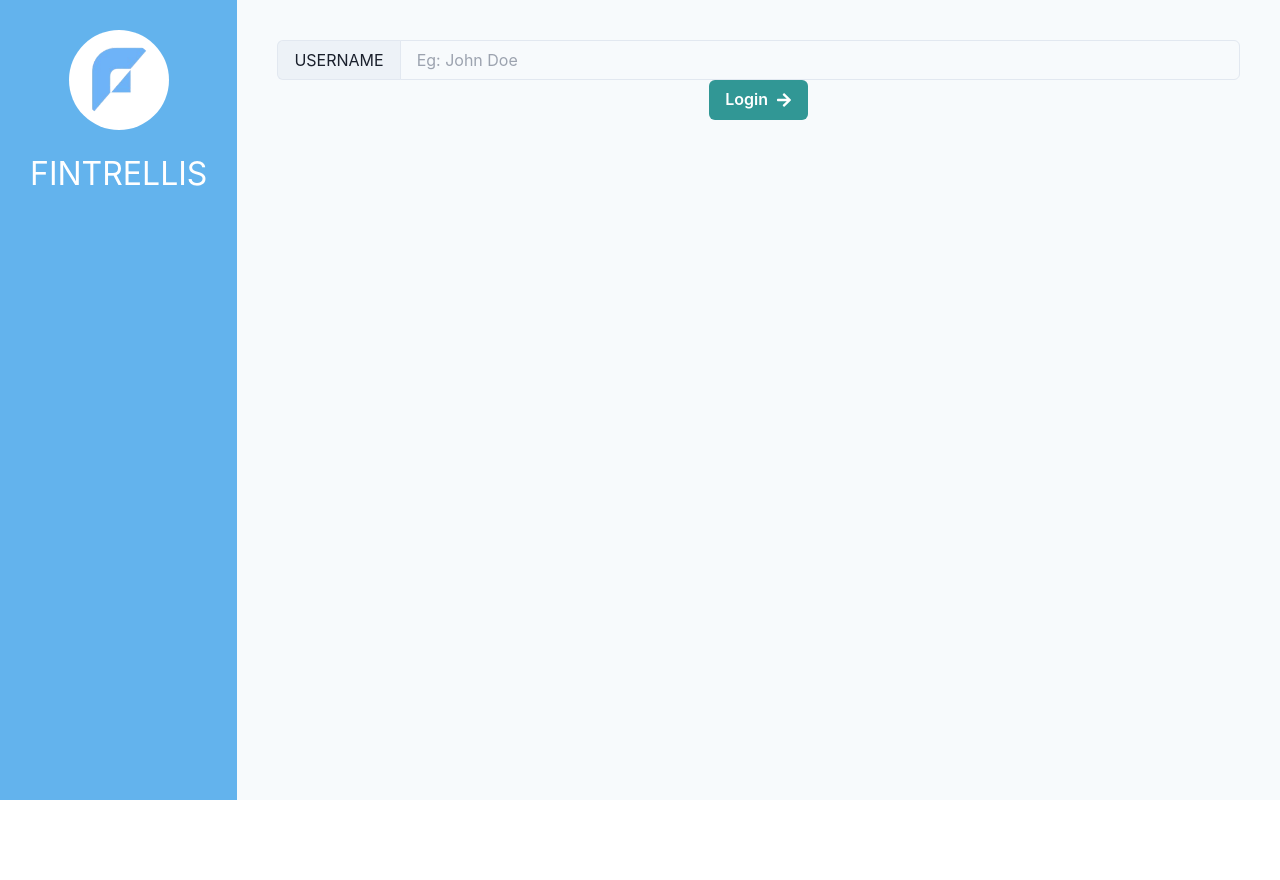
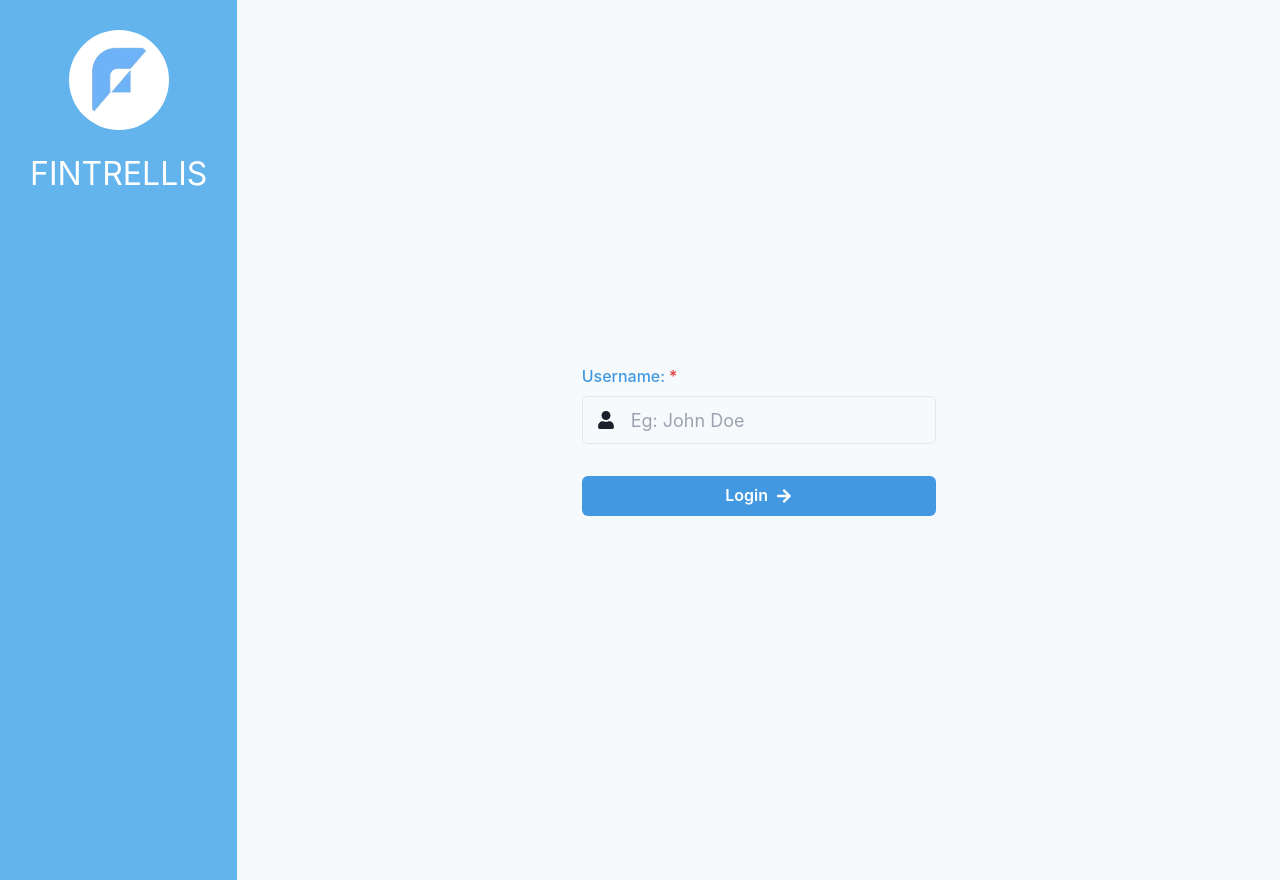
Before and after one commit to githiomi/Fintrellis-Blog-Post-Manager, a React (Vite) app: page /auth in a window 1280 px wide. Before the commit the page ends 800 px from the top, so only its background shows below. Built offline with nearby package versions, Linux system fonts and the light colour scheme.

Commit message:
feat: completed mock authentication functionality

```diff
--- a/src/App.tsx
+++ b/src/App.tsx
@@ -2,7 +2,7 @@ import { Route, createBrowserRouter, createRoutesFromElements, RouterProvider }
 import HomePage from './pages/HomePage';
 import MainLayout from './layouts/RootLayout';
 import AboutPage from './pages/AboutPage';
-import LoginPage from './pages/LoginPage';
+import LoginPage, { createAction } from './pages/LoginPage';
 import PostPage from './pages/PostPage';
 import { allBlogPostLoader, singleBlogPostLoader } from './services/postsLoader';
 import AuthLayout from './layouts/AuthLayout';
@@ -14,7 +14,7 @@ const appRouter = createBrowserRouter(
     <Route>
 
       <Route path='/' element={<MainLayout />}>
-        <Route index element={<HomePage />} loader={allBlogPostLoader} />
+        <Route path='/posts' element={<HomePage />} loader={allBlogPostLoader} action={createAction} />
         <Route path='/posts/:id' element={<PostPage />} loader={singleBlogPostLoader} />
         <Route path='/about' element={<AboutPage />} />
         <Route path='*' element={<ErrorPage />} />
--- a/src/components/header.tsx
+++ b/src/components/header.tsx
@@ -1,11 +1,14 @@
 import { Avatar, Button, Flex, Spacer, Text } from "@chakra-ui/react";
 import { FaArrowRight } from 'react-icons/fa'
-import { Link } from "react-router-dom";
+import { Link, redirect } from "react-router-dom";
 
-const HeaderComponent = () => {
+interface HeaderProps {
+   username: string
+}
+
+const HeaderComponent = ({ username }: HeaderProps) => {
 
    const profile_picture = "/profile_picture.png"
-   const username = "Daniel Githiomi"
 
    return (
 
@@ -19,14 +22,14 @@ const HeaderComponent = () => {
 
             {/* <FaSun className="text-blue-300 text-3xl hover:text-blue-400 cursor-pointer duration-200 ease-in-out hover:ease-in mx-10" /> */}
 
-            <Flex alignItems='center' gap='1rem'>
+            <Flex alignItems='center' gap='1rem' className="hover:scale-[1.02] duration-300 cursor-pointer">
                <Avatar name={username} src={profile_picture} bg={'blue.300'} />
 
                <Text className="uppercase font-semibold" >{username}</Text>
             </Flex>
 
             <Link to={'/auth'}>
-               <Button variant={'outline'} colorScheme="blue" mx={5} rightIcon={<FaArrowRight />}>
+               <Button variant={'outline'} colorScheme="blue" mx={5} rightIcon={<FaArrowRight />} onClick={() => localStorage.removeItem("username")}>
                   Logout
                </Button>
             </Link>
--- a/src/layouts/RootLayout.tsx
+++ b/src/layouts/RootLayout.tsx
@@ -4,6 +4,8 @@ import { Grid, GridItem } from "@chakra-ui/react";
 import SideNavComponent from "../components/SideNav";
 
 const MainLayout = () => {
+
+   const username: string = localStorage.getItem("username");
 
    return (
       <Grid templateColumns="repeat(6, 1fr)" bg="gray.50">
@@ -22,7 +24,7 @@ const MainLayout = () => {
             as="main"
             colSpan={{ base: 6, md: 4, lg: 5 }}
             p={10}>
-            <HeaderComponent />
+            <HeaderComponent username={username} />
             <Outlet />
          </GridItem>
 
--- a/src/pages/LoginPage.tsx
+++ b/src/pages/LoginPage.tsx
@@ -1,25 +1,45 @@
-import { Button, Input, InputGroup, InputLeftAddon } from '@chakra-ui/react'
-import { useState } from 'react'
-import { FaArrowRight } from 'react-icons/fa';
+import { Button, Flex, FormControl, FormErrorMessage, FormLabel, Input, InputGroup, InputLeftElement } from '@chakra-ui/react'
+import { FaArrowRight, FaUser } from 'react-icons/fa';
+import { Form, redirect } from 'react-router-dom';
 
 const LoginPage = () => {
 
-   const [username, setUsername] = useState("");
+   return (
+      <Flex minH='100vh' className="flex flex-col gap-8 items-center justify-center">
 
-   return (
-      <div className="flex-1 grid place-items-center">
+         <Form method='post' action='/posts'>
 
-         <InputGroup size='md' className='uppercase'>
-            <InputLeftAddon>Username</InputLeftAddon>
-            <Input placeholder='Eg: John Doe' type='text' onChange={(e) => setUsername(e.target.value)} />
-         </InputGroup>
+            <FormControl isRequired mb={'2rem'}>
+               <FormLabel color={'blue.400'}>Username:</FormLabel>
 
-         <Button rightIcon={<FaArrowRight />} colorScheme='teal' onClick={() => console.log(username)}>
-            Login
-         </Button>
+               <InputGroup size={'lg'}>
+                  <InputLeftElement pointerEvents={'none'}>
+                     <FaUser color={'blue.400'} />
+                  </InputLeftElement>
+                  <Input name='usernameInput' errorBorderColor='red.600' focusBorderColor='blue.400' placeholder='Eg: John Doe' type='text' />
+               </InputGroup>
 
-      </div>
+               <FormErrorMessage>This field is required</FormErrorMessage>
+            </FormControl>
+
+            <Button minW={'100%'} type='submit' rightIcon={<FaArrowRight />} bg={'blue.400'} color={'white'}>
+               Login
+            </Button>
+         </Form>
+
+      </Flex>
    )
 }
 
-export default LoginPage
+const createAction = async ({ request }) => {
+   const data = await request.formData();
+
+   const username = data.get('usernameInput');
+
+   localStorage.setItem('username', username);
+
+   return redirect('/posts')
+
+}
+
+export { LoginPage as default, createAction }
```
